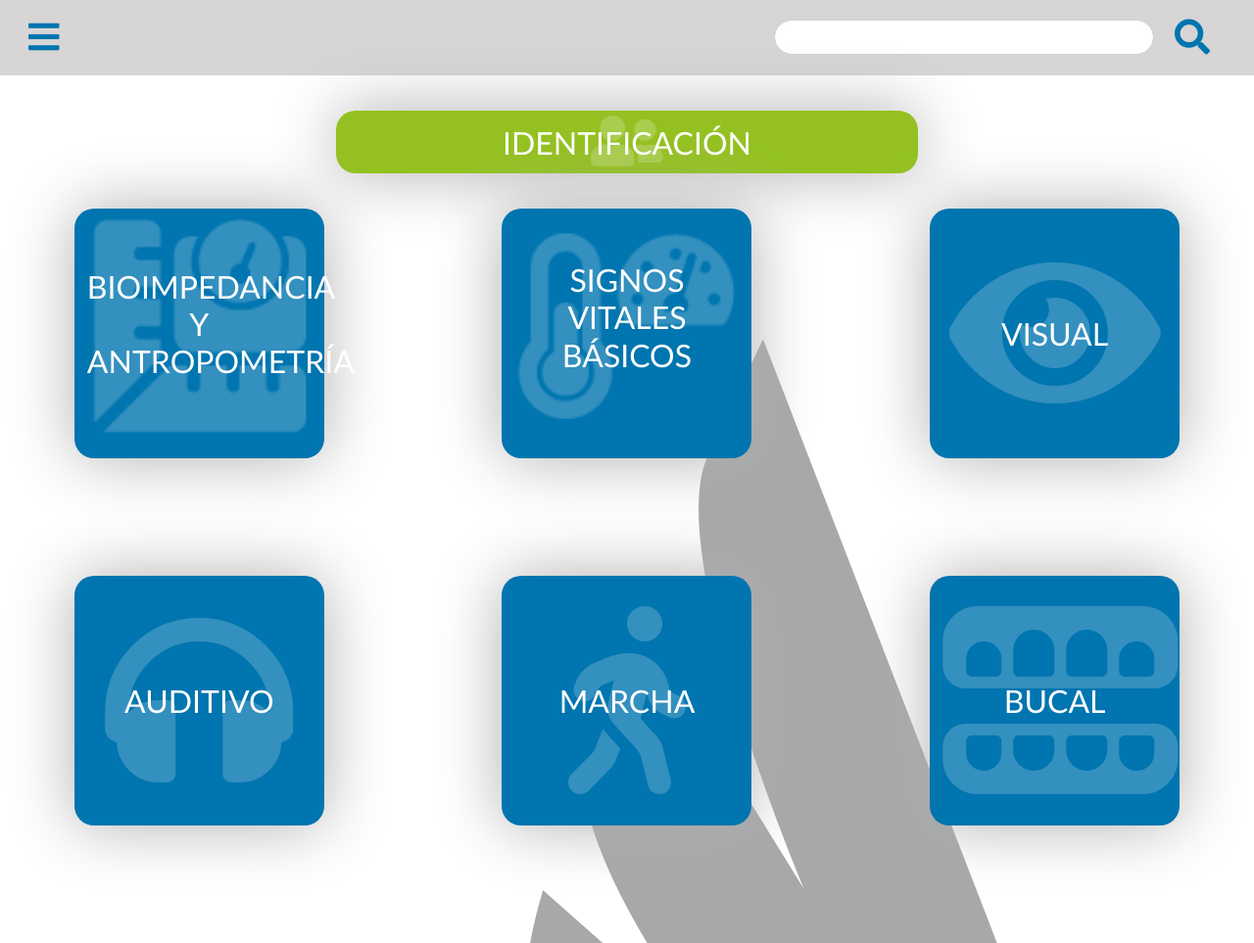
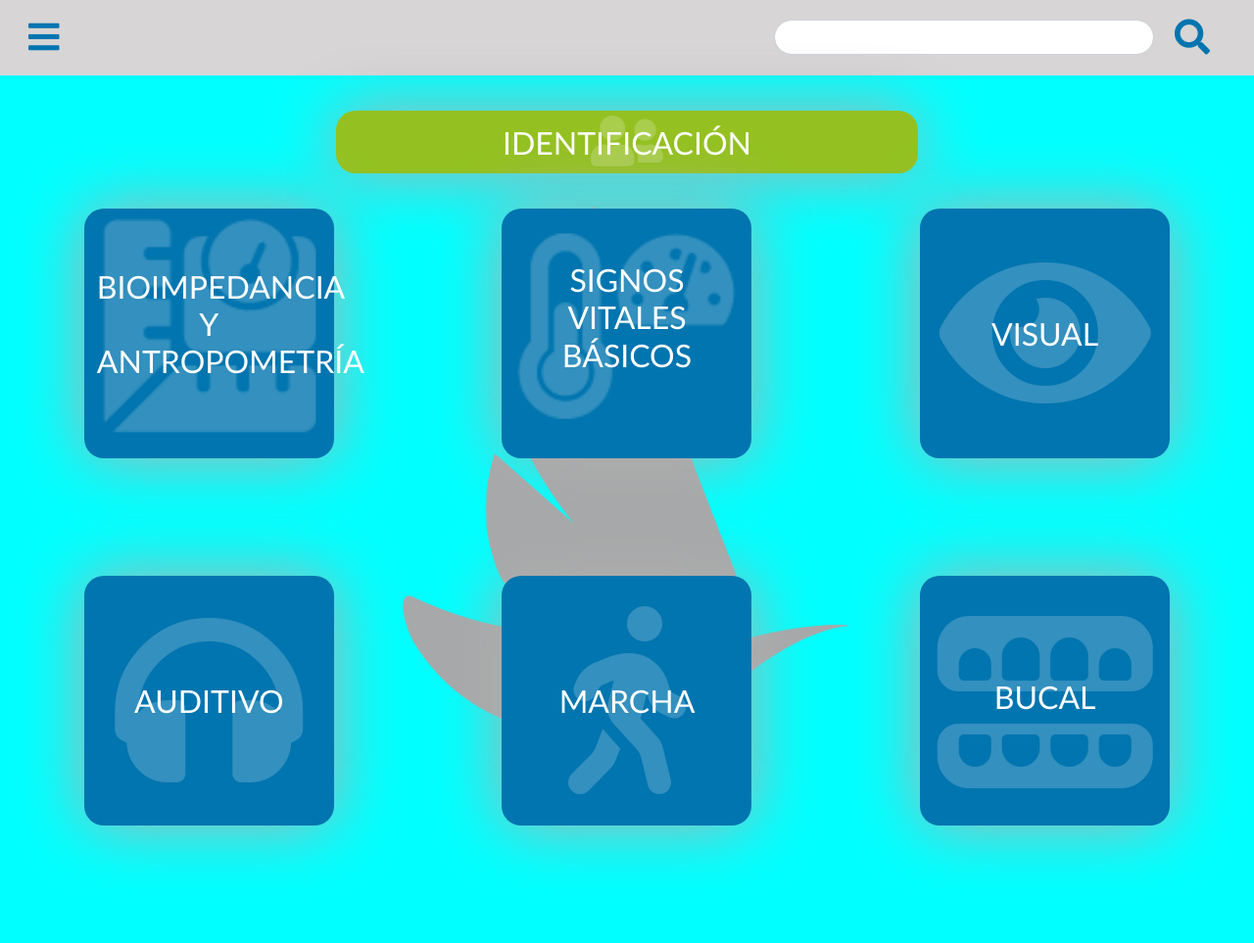
Before and after one commit to Vincetroid/LayoutPracticeHtml, a plain HTML site: page index.html in a window 1280 px wide. Shown: the whole page at 98% size. Drawn offline with Linux system fonts and the light colour scheme.

Commit message:
Agregar base de media queries y hacer los de la barra de navegacion

```diff
--- a/css/main.css
+++ b/css/main.css
@@ -1,6 +1,5 @@
 /* :root {
-    background: #0f0;
-    font-family: Calibri Light
+    background: url("../img/logo-liber-salus.png")  center fixed;
 }    */
 
 .fa-1x {
@@ -29,7 +28,9 @@ color: #004d40;
 
 /* Inicio genéricos */
     body {
-        background-image: url('/img/logo-liber-salus.png');
+        background: url("../img/logo-liber-salus.png") center;
+        background-size: 60%;
+        background-repeat: no-repeat;
     }
     .custom-dark-blue-color {
         color: rgb(0, 117, 175);
@@ -101,6 +102,9 @@ color: #004d40;
         font-size: 12rem;
         line-height: 0.3;
     }
+    #bootstrap_overrides .custom-teeth-open-icon{
+        font-size: 11rem;
+    }
     .text-forward {
         margin-top: -1.4em;
     }
@@ -129,3 +133,47 @@ color: #004d40;
         background: #ff6f00;
     }
 /* Fin pruebas */
+
+
+/* Inicio media queries. fuente: https://www.w3schools.com/css/css_rwd_mediaqueries.asp*/
+    /* Extra small devices (phones, 600px and down) */
+    @media only screen and (max-width: 600px) {
+        #bootstrap_overrides {
+            background-color: #808;
+        }
+        #bootstrap_overrides .custom-search-bar {
+            width: 248px;
+        }
+        #bootstrap_overrides .custom-search-icon {
+            margin-right: -18px;
+        }
+    }
+
+    /* Small devices (portrait tablets and large phones, 600px and up) */
+    @media only screen and (min-width: 600px) {
+        #bootstrap_overrides {
+            background-color: #000;
+        }
+    }
+
+    /* Medium devices (landscape tablets, 768px and up) */
+    @media only screen and (min-width: 768px) {
+        #bootstrap_overrides {
+            background-color: #0f0;
+        }
+    }
+
+    /* Large devices (laptops/desktops, 992px and up) */
+    @media only screen and (min-width: 992px) {
+        #bootstrap_overrides {
+            background-color: #f00;
+        }
+    }
+
+    /* Extra large devices (large laptops and desktops, 1200px and up) */
+    @media only screen and (min-width: 1200px) {
+        #bootstrap_overrides {
+            background-color: #0ff;
+        }
+    }
+/* Fin media queries */
--- a/index.html
+++ b/index.html
@@ -69,7 +69,7 @@
 </nav>
 <!--/.Navbar-->
 
-<!-- <div class="container-fluid"> -->
+<div class="container-fluid">
     <div class="row custom-vertical-padding">
         <div class="col-sm-12">
             <center>
@@ -148,7 +148,7 @@
             </center>
         </div>
     </div>
-<!-- </div> -->
+</div>
 
 
 </body>
```
